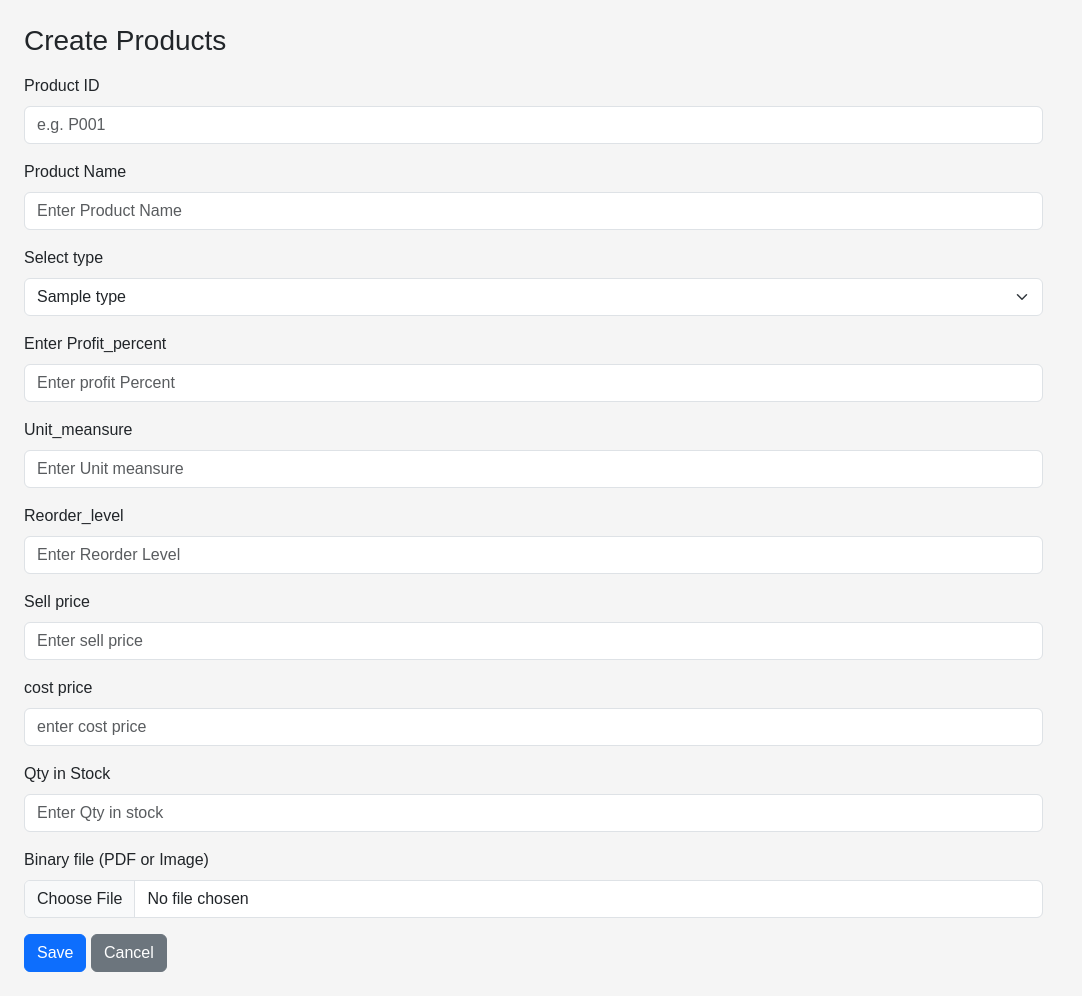
After one commit to thalath/Mini-sale-product-connection-with-local-oracle-database, a Flask app: page /products/create in a window 1280 px wide. The commit adds this page. Shown: the whole page, without its empty margins (0-1082 px from the left). Run offline with Flask 3, Linux system fonts and the light colour scheme; tables that the repository leaves empty hold one stand-in row (values such as "Sample post"); parts of the project's set-up code (start-up, migrations or seed data) failed here and were passed over; some libraries are stand-ins or nearby versions.

Commit message:
Product CRUD Done

```diff
--- a/app/__init__.py
+++ b/app/__init__.py
@@ -28,6 +28,7 @@ def create_app(config_class: type[Config] = Config):
     from app.controller.auth_routes import auth_bp
     from app.controller.employee_routes import employee_bp
     from app.controller.job_routes import job_bp
+    from app.controller.product_routes import product_bp
 
     app.register_blueprint(user_bp)
     app.register_blueprint(role_bp)
@@ -35,6 +36,7 @@ def create_app(config_class: type[Config] = Config):
     app.register_blueprint(auth_bp)
     app.register_blueprint(employee_bp)
     app.register_blueprint(job_bp)
+    app.register_blueprint(product_bp)
 
     # 👇 Add this block to "/" goes to the users list
     @app.route("/")
--- /dev/null
+++ b/app/controller/product_routes.py
@@ -0,0 +1,95 @@
+from flask import Blueprint, render_template, abort, flash, redirect, url_for, request
+from flask_login import login_required
+from app.forms.product_forms import ProductCreaateForm, ProductEditeForm, ProductConFirmDeleteForm
+from app.services.product_service import ProductService
+product_bp = Blueprint("products", __name__, url_prefix="/products")
+
+@product_bp.route("/")
+@login_required
+def index():
+    products = ProductService.get_all()
+    return render_template("products/index.html", products=products)
+
+
+@product_bp.route("/<int:product_id>")
+@login_required
+def detail(product_id: int):
+    product = ProductService.get_by_id(product_id)
+    if product is None:
+        abort(404)
+    return render_template("products/detail.html", product=product)
+
+@product_bp.route("/create", methods=["GET", "POST"])
+def create():
+    form = ProductCreaateForm()
+    if form.validate_on_submit():
+        data= {
+            "product_no": form.product_no.data,
+            "productname": form.productname.data,
+            "profit_percent": form.profit_percent.data,
+            "unit_meansure": form.unit_meansure.data,
+            "reorder_level": form.reorder_level.data,
+            "sell_price": form.sell_price.data,
+            "cost_price": form.cost_price.data or 0.00,
+            "qty_on_hand": form.qty_on_hand.data or 0,
+            "photo": form.photo.data or "No image found"
+        }
+
+        producttype = form.product_type.data or None
+
+        product = ProductService.create(data, producttype)
+        flash(f"Product: {product.productname} added successfully", "success")
+        return redirect(url_for("products.index"))
+
+    return render_template("products/create.html", form=form)
+
+@product_bp.route("/<int:product_id>/edit", methods=["GET", "POST"])
+def edit(product_id: int):
+    product = ProductService.get_by_id(product_id)
+
+    if product is None:
+        abort(404)
+
+    form = ProductEditeForm(original_product=product, obj=product)
+    if form.validate_on_submit():
+        data= {
+            "product_no": form.product_no.data,
+            "productname": form.productname.data,
+            "profit_percent": form.profit_percent.data,
+            "unit_meansure": form.unit_meansure.data,
+            "reorder_level": form.reorder_level.data,
+            "sell_price": form.sell_price.data,
+            "cost_price": form.cost_price.data or 0.00,
+            "qty_on_hand": form.qty_on_hand.data,
+            "photo": form.photo.data
+        }
+
+        producttype = form.product_type.data or None
+
+        ProductService.update(product, data, producttype)
+        flash(f"Product '{product.productname}' updated successfully", "success")
+        return redirect(url_for("products.index"))
+
+    return render_template("products/edit.html", form=form, product=product.product_no)
+
+@product_bp.route("/<int:product_id>/delete", methods=["GET"]) #methods get: just called data from database and asked for delete
+@login_required
+def delete_confirm(product_id: int):
+    product = ProductService.get_by_id(product_id)
+    if product is None:
+        abort(404)
+
+    form = ProductConFirmDeleteForm()
+    return render_template("products/delete_confirm.html", product=product, form=form)
+
+
+@product_bp.route("/<int:product_id>/delete", methods=["POST"]) # methods post: confirm deleted data from database
+@login_required
+def delete(product_id: int):
+    product = ProductService.get_by_id(product_id)
+    if product is None:
+        abort(404)
+
+    ProductService.delete(product)
+    flash("Products was deleted successfully.", "success")
+    return redirect(url_for("Products.index"))
--- a/app/forms/__init__.py
+++ b/app/forms/__init__.py
@@ -5,12 +5,14 @@ from app.forms.employee_forms import (
     EmployeeCreateForm, EmployeeEditForm, EmployeeConfirmDeleteForm
 )
 from app.forms.job_forms import JobCreateForm, JobEditForm, JobConfirmDeleteForm
+from app.forms.product_forms import ProductCreaateForm, ProductEditeForm, ProductConFirmDeleteForm
 
 __all__ = [
     "UserCreateForm", "UserEditForm",
     "ConfirmDeleteForm", "RoleCreateForm",
     "RoleEditForm", "RoleConfirmDeleteForm",
     "PermissionCreateForm", "PermissionEditForm", "PermissionConfirmDeleteForm",
-    "EmployeeCreateForm", "EmployeeEditForm", "EmployeeConfirmDeleteForm"
-    "JobCreateForm", "JobEditForm", "JobConfirmDeleteForm"
+    "EmployeeCreateForm", "EmployeeEditForm", "EmployeeConfirmDeleteForm",
+    "JobCreateForm", "JobEditForm", "JobConfirmDeleteForm",
+    "ProductCreaateForm", "ProductEditeForm", "ProductConFirmDeleteForm"
 ]
--- /dev/null
+++ b/app/forms/product_forms.py
@@ -0,0 +1,150 @@
+from flask_wtf import FlaskForm
+from wtforms import StringField, FloatField, SubmitField, SelectField, IntegerField
+from wtforms.validators import DataRequired, Length
+from extensions import db
+from flask_wtf.file import FileField, FileAllowed, FileRequired
+from app.models.product_types import Product_type
+from app.models.products import Product
+
+def _type_choices():
+    return [
+        (p.producttype_id, p.producttype_name)
+        for p in db.session.scalars(
+            db.select(Product_type).order_by(Product_type.producttype_id)
+        )
+    ]
+
+class ProductCreaateForm(FlaskForm):
+    product_no = StringField(
+        "Product ID",
+        validators=[DataRequired()],
+        render_kw={"placeholder": "e.g. P001"}
+    )
+
+    productname = StringField(
+        "Product Name",
+        validators=[DataRequired(), Length(min=2, max=39)],
+        render_kw={"placeholder": "Enter Product Name"}
+    )
+
+    product_type = SelectField(
+        "Select type",
+        coerce=int,
+        validate_choice=[DataRequired()]
+    )
+
+    profit_percent = IntegerField(
+        "Enter Profit_percent",
+        validators=[DataRequired()],
+        render_kw={"placeholder": "Enter profit Percent"}
+    )
+
+    unit_meansure = StringField(
+        "Unit_meansure",
+        validators=[DataRequired(), Length(min=3, max=14)],
+        render_kw={"placeholder": "Enter Unit meansure"}
+    )
+
+    reorder_level = IntegerField(
+        "Reorder_level",
+        validators=[DataRequired()],
+        render_kw={"placeholder": "Enter Reorder Level"}
+    )
+
+    sell_price = FloatField(
+        "Sell price",
+        validators=[DataRequired()],
+        render_kw={"placeholder": "Enter sell price"}
+    )
+
+    cost_price = FloatField(
+        "cost price",
+        validators=[DataRequired()],
+        render_kw={"placeholder": "enter cost price"}
+    )
+
+    qty_on_hand = IntegerField(
+        "Qty in Stock",
+        render_kw={"placeholder": "Enter Qty in stock"}
+    )
+
+    photo = FileField(
+        "Binary file (PDF or Image)",
+        validators=[FileRequired(), FileAllowed(['jpg', 'png', 'pdf'], 'Files only!')],
+    )
+
+    submit = SubmitField("Save")
+
+    def __init__(self, *args, **kwargs):
+        super().__init__(*args, **kwargs)
+        self.product_type.choices = _type_choices()
+
+
+class ProductEditeForm(FlaskForm):
+    product_no = StringField(
+        "Product ID",
+        validators=[DataRequired()],
+        render_kw={"placeholder": "e.g. P001"}
+    )
+
+    productname = StringField(
+        "Product Name",
+        validators=[DataRequired(), Length(min=2, max=39)],
+        render_kw={"placeholder": "Enter Product Name"}
+    )
+
+    product_type = SelectField(
+        "Select type",
+        coerce=int,
+        validate_choice=[DataRequired()]
+    )
+
+    profit_percent = IntegerField(
+        "Enter Profit_percent",
+        validators=[DataRequired()],
+        render_kw={"placeholder": "Enter profit Percent"}
+    )
+
+    unit_meansure = StringField(
+        "Unit_meansure",
+        validators=[DataRequired(), Length(min=3, max=14)],
+        render_kw={"placeholder": "Enter Unit meansure"}
+    )
+
+    reorder_level = IntegerField(
+        "Reorder_level",
+        validators=[DataRequired()],
+        render_kw={"placeholder": "Enter Reorder Level"}
+    )
+
+    sell_price = FloatField(
+        "Sell price",
+        validators=[DataRequired()],
+        render_kw={"placeholder": "Enter sell price"}
+    )
+
+    cost_price = FloatField(
+        "cost price",
+        validators=[DataRequired()],
+        render_kw={"placeholder": "enter cost price"}
+    )
+
+    qty_on_hand = IntegerField(
+        "Qty in Stock",
+        render_kw={"placeholder": "Enter Qty in stock"}
+    )
+
+    photo = FileField(
+        "Binary file (PDF or Image)",
+        validators=[FileRequired(), FileAllowed(['jpg', 'png', 'pdf'], 'Files only!')],
+    )
+
+    submit = SubmitField("Update")
+
+    def __init__(self, original_product: Product, *args, **kwargs):
+        super().__init__(*args, **kwargs)
+        self.original_product = original_product
+        self.product_type.choices = _type_choices()
+
+class ProductConFirmDeleteForm(FlaskForm):
+    submit = SubmitField("Confirm Delete")
--- a/app/models/client_types.py
+++ b/app/models/client_types.py
@@ -1,7 +1,7 @@
 from extensions import db
 from sqlalchemy import Identity
 
-class Client(db.Model):
+class Client_type(db.Model):
     __tablename__ = "client_type"
 
     client_type = db.Column(db.Integer, nullable=False, primary_key=True)
--- a/app/services/__init__.py
+++ b/app/services/__init__.py
@@ -2,11 +2,13 @@ from app.services.user_services import UserService
 from app.services.role_service import RoleService
 from app.services.permission_service import PermissionService
 from app.services.employee_service import EmployeeService
+from app.services.product_service import ProductService
 
 
 __all__ = [
     "UserService",
     "RoleService",
     "PermissionService",
-    "EmployeeService"
+    "EmployeeService",
+    "ProductService"
 ]
--- a/app/templates/layouts/base.html
+++ b/app/templates/layouts/base.html
@@ -61,6 +61,12 @@
                                     Department
                                 </a>
                             </li>
+                            <li class="nav-item">
+                                <a href="{{ url_for('products.index') }}"
+                                class="nav-link text-white {% if request.blueprint == 'products' %}active{% endif %}">
+                                    products
+                                </a>
+                            </li>
 
                             <!-- Add more items and it will scroll -->
                         </ul>
--- /dev/null
+++ b/app/templates/products/_form.html
@@ -0,0 +1,129 @@
+{{ form.hidden_tag() }}
+
+<div class="mb-3">
+    {{ form.product_no.label(class="form-label") }}
+    {{ form.product_no(class="form-control") }}
+    {% if form.product_no.errors %}
+    <div class="text-danger small">
+        {% for error in form.product_no.errors %}
+            <div>{{ error }}</div>
+        {% endfor %}
+    </div>
+    {% endif %}
+</div>
+
+<div class="mb-3">
+    {{ form.productname.label(class="form-label") }}
+    {{ form.productname(class="form-control") }}
+    {% if form.productname.errors %}
+    <div class="text-danger small">
+        {% for error in form.productname.errors %}
+            <div>{{ error }}</div>
+        {% endfor %}
+    </div>
+    {% endif %}
+</div>
+
+<div class="mb-3">
+    {{ form.product_type.label(class="form-label") }}
+    {{ form.product_type(class="form-select") }}
+    {% if form.product_type.errors %}
+    <div class="text-danger small">
+        {% for error in form.product_type.errors %}
+        <div>{{ error }} </div>
+        {% endfor %}
+    </div>
+    {% endif %}
+</div>
+
+<div class="mb-3">
+    {{ form.profit_percent.label(class="form-label") }}
+    {{ form.profit_percent(class="form-control") }}
+    {% if form.profit_percent.errors %}
+    <div class="text-danger small">
+        {% for error in form.profit_percent.errors %}
+            <div>{{ error }}</div>
+        {% endfor %}
+    </div>
+    {% endif %}
+</div>
+
+
+
+
+<div class="mb-3">
+    {{ form.unit_meansure.label(class="form-label") }}
+    {{ form.unit_meansure(class="form-control") }}
+    {% if form.unit_meansure.errors %}
+    <div class="text-danger small">
+        {% for error in form.unit_meansure.errors %}
+            <div>{{ error }}</div>
+        {% endfor %}
+    </div>
+    {% endif %}
+</div>
+
+<div class="mb-3">
+    {{ form.reorder_level.label(class="form-label") }}
+    {{ form.reorder_level(class="form-control") }}
+    {% if form.reorder_level.errors %}
+    <div class="text-danger small">
+        {% for error in form.reorder_level.errors %}
+            <div>{{ error }}</div>
+        {% endfor %}
+    </div>
+    {% endif %}
+</div>
+
+<div class="mb-3">
+    {{ form.sell_price.label(class="form-label") }}
+    {{ form.sell_price(class="form-control") }}
+    {% if form.sell_price.errors %}
+    <div class="text-danger small">
+        {% for error in form.sell_price.errors %}
+            <div>{{ error }}</div>
+        {% endfor %}
+    </div>
+    {% endif %}
+</div>
+
+<div class="mb-3">
+    {{ form.cost_price.label(class="form-label") }}
+    {{ form.cost_price(class="form-control") }}
+    {% if form.cost_price.errors %}
+    <div class="text-danger small">
+        {% for error in form.cost_price.errors %}
+            <div>{{ error }}</div>
+        {% endfor %}
+    </div>
+    {% endif %}
+</div>
+
+<div class="mb-3">
+    {{ form.qty_on_hand.label(class="form-label") }}
+    {{ form.qty_on_hand(class="form-control") }}
+    {% if form.qty_on_hand.errors %}
+    <div class="text-danger small">
+        {% for error in form.qty_on_hand.errors %}
+            <div>{{ error }}</div>
+        {% endfor %}
+    </div>
+    {% endif %}
+</div>
+
+<div class="mb-3">
+    {{ form.photo.label(class="form-label") }}
+    {{ form.photo(class="form-control", type="file") }}
+    {% if form.photo.errors %}
+    <div class="text-danger small">
+        {% for error in form.photo.errors %}
+            <div>{{ error }}</div>
+        {% endfor %}
+    </div>
+    {% endif %}
+</div>
+
+<div>
+    {{ form.submit(class="btn btn-primary") }}
+    <a href="{{ url_for('products.index') }}" class="btn btn-secondary"> Cancel</a>
+</div>
--- /dev/null
+++ b/app/templates/products/create.html
@@ -0,0 +1,9 @@
+{% extends "layouts/base.html" %}
+{% block title %}Create Product{% endblock  %}
+
+{% block content %}
+<h1 class="h3 mb-3"> Create Products </h1>
+<form method="post", novalidate>
+     {% include "products/_form.html" %}
+</form>
+{% endblock %}
```
Also changed, not shown: app/models/__init__.py (+11 -1 lines), app/models/products.py (+5 -5 lines), app/services/product_service.py (added, +63 -0 lines), app/templates/products/delete_confirm.html (added, +31 -0 lines), app/templates/products/detail.html (added, +46 -0 lines), app/templates/products/edit.html (added, +9 -0 lines), app/templates/products/index.html (added, +97 -0 lines).
